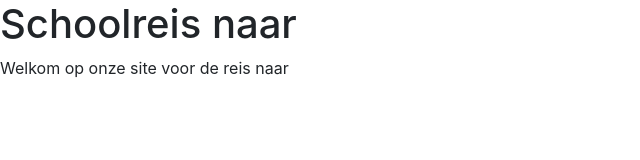
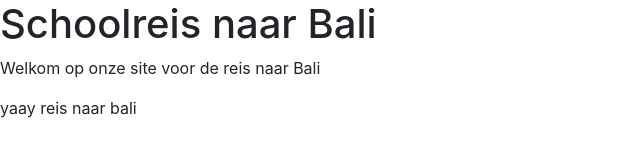
Before and after one commit to viktorvaneeckhoutte/Reis-website, a plain HTML site: page index.html in a window 1280 px wide. Shown: the whole page, without its empty margins (0-640 px from the left). Drawn offline with nearby package versions, Linux system fonts and the light colour scheme.

Commit message:
update homepage

```diff
--- a/index.html
+++ b/index.html
@@ -13,8 +13,9 @@
 </head>
 
 <body>
-  <h1>Schoolreis naar </h1>
-  <p>Welkom op onze site voor de reis naar </p>
+  <h1>Schoolreis naar Bali</h1>
+  <p>Welkom op onze site voor de reis naar Bali</p>
+  <p>yaay reis naar bali</p>
 
 
 
```
